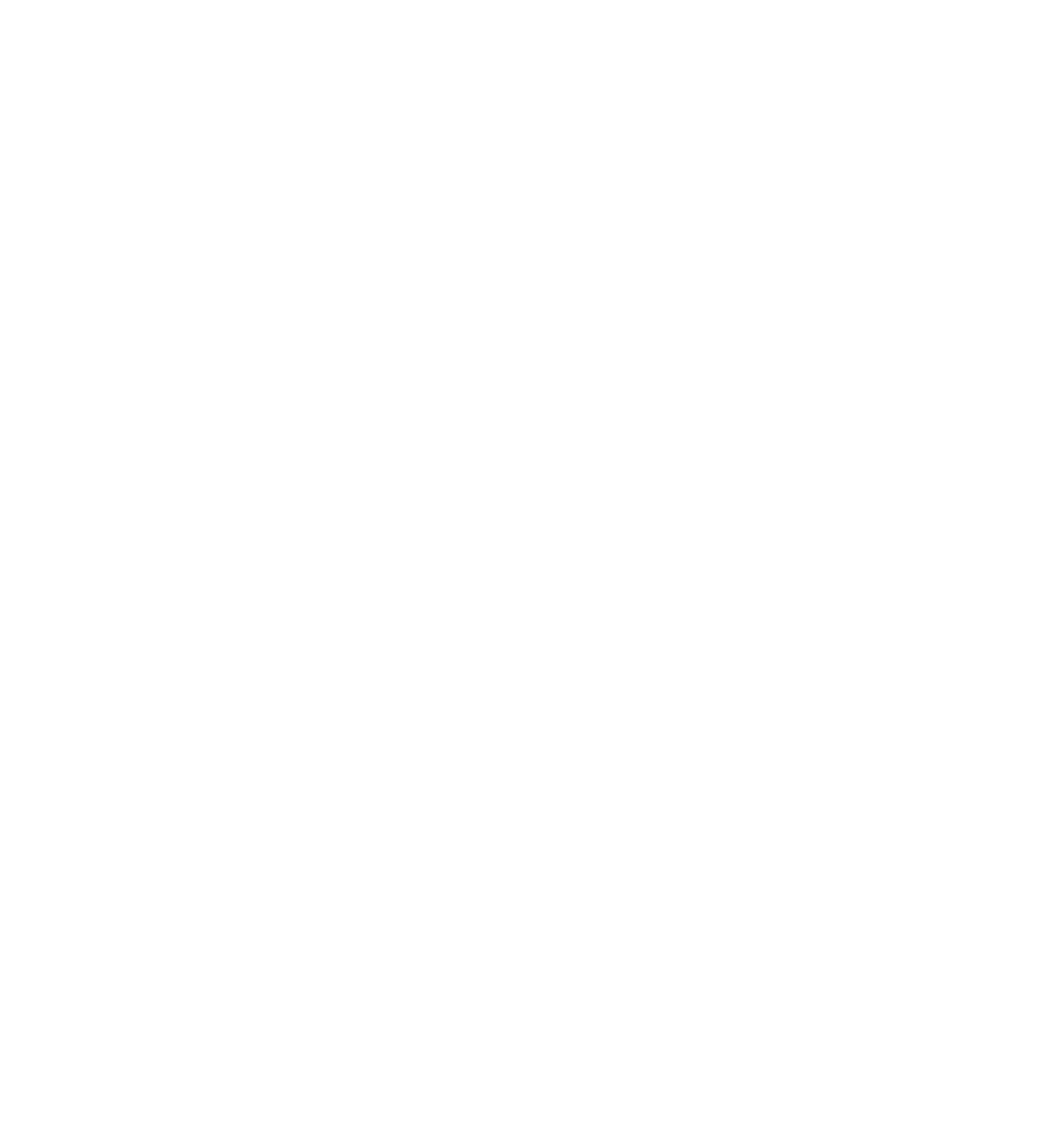
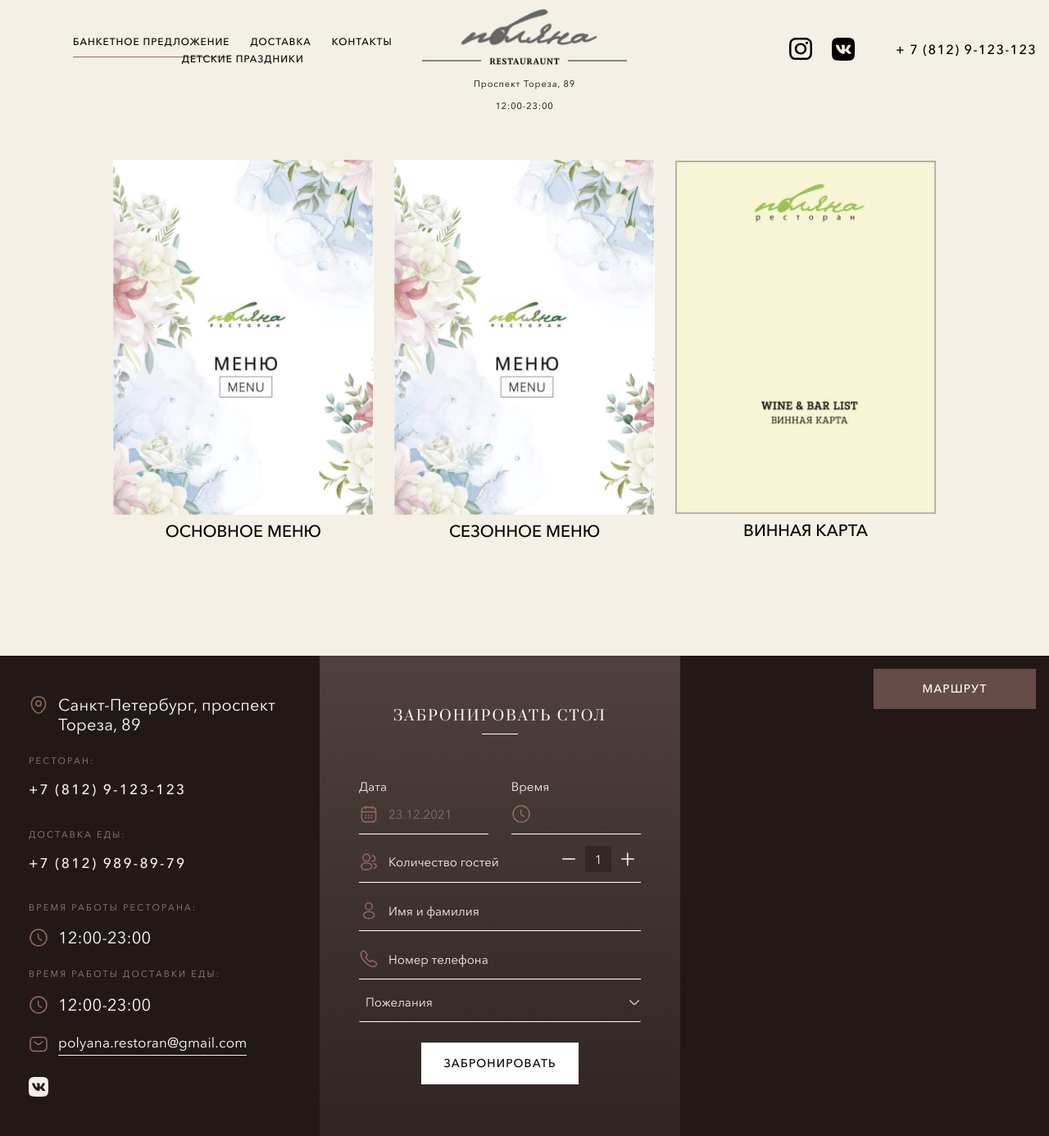
Before and after one commit to ArsenLen/polyana, a PHP site: page /menus.php in a window 1280 px wide. Before the commit the page is empty. Shown: the whole page at 82% size. Before the commit the page ends 800 px from the top, so only its background shows below. Run offline with PHP 8.4, Linux system fonts and the light colour scheme.

Commit message:
menus page added

```diff
--- a/_header.php
+++ b/_header.php
@@ -11,7 +11,7 @@
       <div class="nav">
         <ul>
           <li><a href="menu-page.php" class="active">Банкетное предложение</a></li>
-          <li><a href="" class="active">Меню</a></li>
+          <li><a href="menus.php" class="active">Меню</a></li>
           <li><a href="https://polyana-dostavka.ru/">Доставка</a></li>
           <li><a href="!#" class="scroll-to-contacts">Контакты</a></li>
           <li><a href="children-page.php">детские праздники</a></li>
--- /dev/null
+++ b/css/menus.css
@@ -0,0 +1,35 @@
+.menus-main {
+  width: 80%;
+  margin: 0 auto;
+}
+.menus-list {
+  display: flex;
+  justify-content: space-between;
+  align-items: center;
+  flex-wrap: wrap;
+}
+.menus-item {
+  width: calc(33% - 20px);
+  margin: 10px;
+  text-align: center;
+}
+.menus-item a {
+  margin-top: 10px;
+  font-size: 20px;
+  font-weight: 500;
+  line-height: 200%;
+  text-transform: uppercase;
+}
+@media (max-width: 992px) {
+  .menus-list {
+    justify-content: center;
+  }
+  .menus-item {
+    width: calc(50% - 20px);
+  }
+}
+@media (max-width: 767px) {
+  .menus-item {
+    width: calc(100% - 20px);
+  }
+}
--- a/menus.php
+++ b/menus.php
@@ -1 +1,52 @@
-<?php
+<!DOCTYPE html>
+<html lang="en">
+  <head>
+    <? include '_top.php'; ?>
+    <link rel="stylesheet" href="./css/menus.css">
+    <title>«Поляна» – живописный семейный ресторан</title>
+  </head>
+
+  <body class="home-page">
+    <!-- LOADER -->
+    <div id="loader"></div>
+
+    <div id="content-block">
+      <!-- HEADER -->
+      <header class="header type-2">
+        <? include '_header_2.php';?>
+      </header>
+      <div class="margin-header"></div>
+
+      <main class="menus-main">
+        <div class="menus-list">
+          <div class="menus-item">
+            <a href="files/MENU-text_preview-3.pdf">
+              <img src="img/menu-item-all.jpg" alt="">
+            </a>
+            <a href="files/MENU-text_preview-3.pdf">Основное меню</a>
+          </div>
+          <div class="menus-item">
+            <a href="files/MENU-text_preview-3.pdf">
+              <img src="img/menu-item-all.jpg" alt="">
+            </a>
+            <a href="files/MENU-text_preview-3.pdf">Сезонное меню</a>
+          </div>
+          <div class="menus-item">
+            <a href="files/Винная%20карта.pdf.pdf">
+              <img src="img/menu-item-all-3.jpg" alt="">
+            </a>
+            <a href="files/Винная%20карта.pdf.pdf">Винная карта</a>
+          </div>
+        </div>
+      </main>
+
+    </div>
+
+    <!-- FOOTER -->
+    <footer>
+      <? include '_footer.php';?>
+    </footer>
+
+    <? include '_bottom.php';?>
+  </body>
+</html>
```
